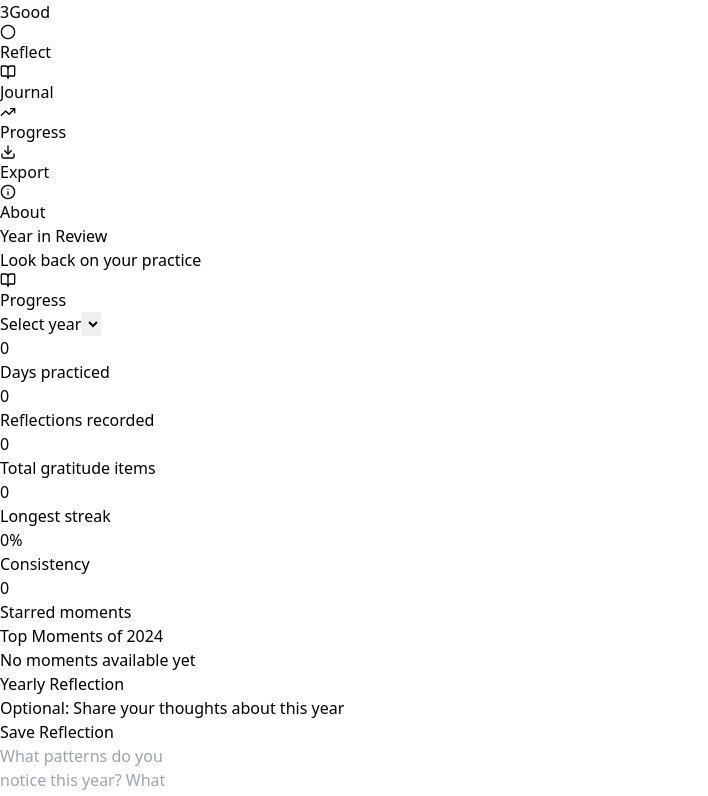
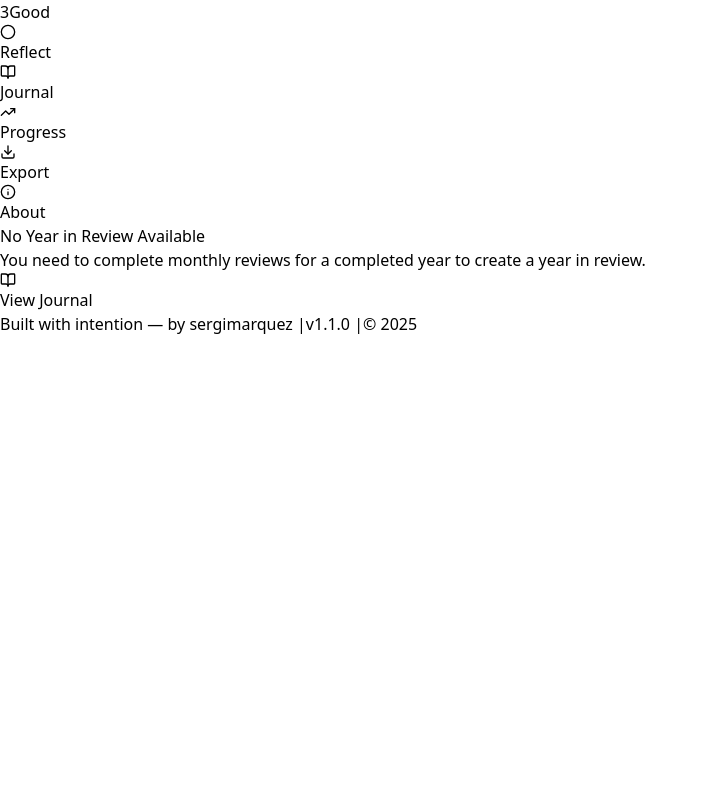
Before and after one commit to sergimarquez/three-things, a React (Vite) app: page /year-review in a window 1280 px wide. Shown: the top 796 px of the page, without its empty margins (0-708 px from the left). Built offline with nearby package versions, Linux system fonts and the light colour scheme.

Commit message:
fix: require monthly reviews to access yearly review page

```diff
--- a/src/pages/YearReview.tsx
+++ b/src/pages/YearReview.tsx
@@ -5,8 +5,14 @@
 import { Link } from "react-router-dom";
 
 export default function YearReview() {
-  const { getYearsWithEntries, getYearSummary, getYearlyReview, saveYearlyReview, isLoading } =
-    useEntries();
+  const {
+    getYearsWithEntries,
+    getYearSummary,
+    getYearlyReview,
+    saveYearlyReview,
+    isLoading,
+    monthlyReflections,
+  } = useEntries();
 
   const allYearsWithEntries = getYearsWithEntries();
   const currentYear = new Date().getFullYear();
@@ -15,7 +21,13 @@
   const dayOfMonth = today.getDate();
 
   // Filter out current year - you can only review completed years
-  const yearsWithEntries = allYearsWithEntries.filter((year) => Number(year) < currentYear);
+  // Also filter to only include years that have at least one monthly review
+  const yearsWithEntries = allYearsWithEntries
+    .filter((year) => Number(year) < currentYear)
+    .filter((year) => {
+      // Check if this year has at least one monthly reflection
+      return monthlyReflections.some((reflection) => reflection.month.startsWith(year));
+    });
 
   // If we're in the first week of January, default to previous year for yearly review
   const previousYear = String(currentYear - 1);
@@ -43,6 +55,11 @@
 
   const summary = getYearSummary(selectedYear);
   const topMoments = summary.topMoments || [];
+
+  // Check if selected year has monthly reviews
+  const hasMonthlyReviews = monthlyReflections.some((reflection) =>
+    reflection.month.startsWith(selectedYear)
+  );
 
   const handleSave = () => {
     saveYearlyReview({
@@ -274,6 +291,55 @@
     );
   }
 
+  // If there are no completed years with entries, show a message
+  if (yearsWithEntries.length === 0) {
+    return (
+      <div className="max-w-4xl mx-auto animate-[fadeIn_0.3s_ease-out]">
+        <div className="flex items-center justify-center min-h-[400px]">
+          <div className="text-center">
+            <h2 className="text-xl font-medium text-stone-900 mb-2">No Year in Review Available</h2>
+            <p className="text-stone-600 mb-6">
+              You need to complete monthly reviews for a completed year to create a year in review.
+            </p>
+            <Link
+              to="/archive"
+              className="inline-flex items-center gap-2 px-4 py-2 bg-stone-900 text-white rounded-lg hover:bg-stone-800 transition-colors"
+            >
+              <BookOpen size={16} />
+              View Journal
+            </Link>
+          </div>
+        </div>
+      </div>
+    );
+  }
+
+  // If selected year doesn't have monthly reviews, show a message
+  if (!hasMonthlyReviews) {
+    return (
+      <div className="max-w-4xl mx-auto animate-[fadeIn_0.3s_ease-out]">
+        <div className="flex items-center justify-center min-h-[400px]">
+          <div className="text-center">
+            <h2 className="text-xl font-medium text-stone-900 mb-2">
+              Complete Monthly Reviews First
+            </h2>
+            <p className="text-stone-600 mb-6">
+              To create a year in review for {selectedYear}, you need to complete at least one
+              monthly review from that year. Monthly reviews help you select your favorite moments.
+            </p>
+            <Link
+              to="/archive"
+              className="inline-flex items-center gap-2 px-4 py-2 bg-stone-900 text-white rounded-lg hover:bg-stone-800 transition-colors"
+            >
+              <BookOpen size={16} />
+              Go to Archive
+            </Link>
+          </div>
+        </div>
+      </div>
+    );
+  }
+
   return (
     <div className="max-w-4xl mx-auto animate-[fadeIn_0.3s_ease-out] space-y-6">
       <div className="flex items-center justify-between">
```
